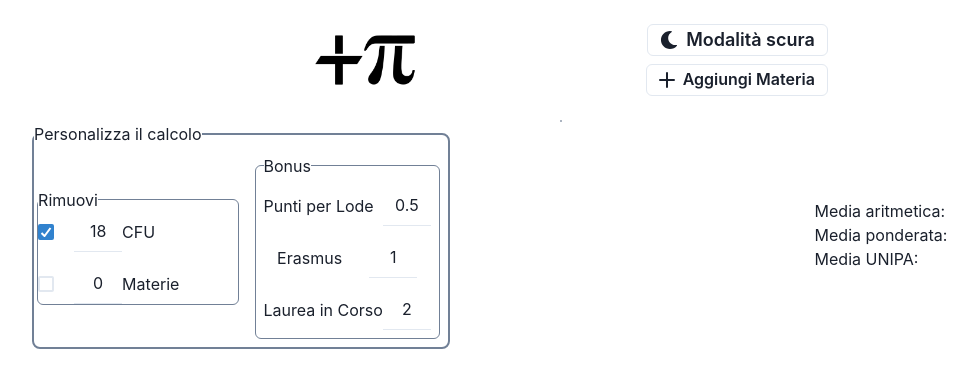
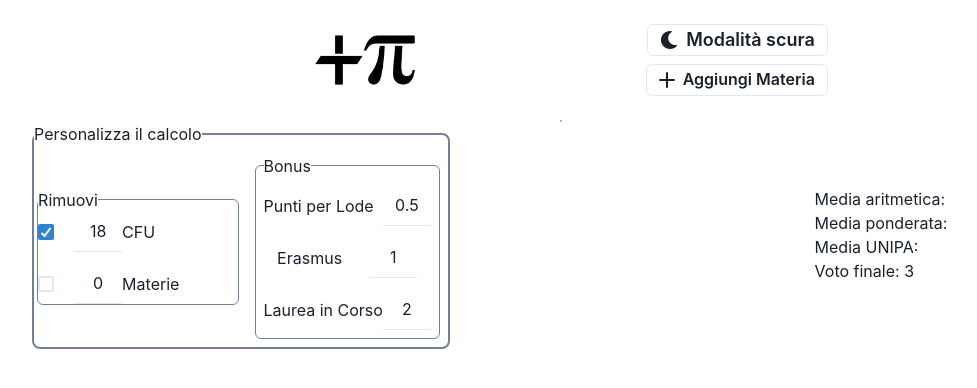
Before and after one commit to ExalFabu/TPTP, a React (Create React App) app: page / in a window 1280 px wide. Shown: the top 388 px of the page, without its empty margins (79-1056 px from the left). Built offline with nearby package versions, Linux system fonts and the light colour scheme.

Commit message:
Updated Average.js component to use new options.
Couple of things to figure out yet.

```diff
--- a/src/App.js
+++ b/src/App.js
@@ -110,7 +110,7 @@ function App() {
             <OptionTab options={options} setOptions={setOptions} />
           </Center>
           <Center gridArea="Average">
-            <Average allLectures={lectures} setLectures={setLectures} />
+            <Average allLectures={lectures} options={options} />
           </Center>
       </SimpleGrid>
     </ChakraProvider>
--- a/src/components/Average.js
+++ b/src/components/Average.js
@@ -1,7 +1,7 @@
 import { Grid, Text } from '@chakra-ui/layout';
 import React from 'react';
 
-const CFU_DA_LEVARE = 18;
+// const CFU_DA_LEVARE = 18;
 
 const calculateArithmeticAverage = allLectures => {
   let sum = 0,
@@ -19,7 +19,7 @@ const calculateArithmeticAverage = allLectures => {
     }
   });
   let avg = Math.round((sum / count) * 100) / 100;
-  return isNaN(avg) ? '' : avg
+  return isNaN(avg) ? '' : avg;
 };
 
 const calculateWeightedAverage = allLectures => {
@@ -41,7 +41,7 @@ const calculateWeightedAverage = allLectures => {
   return isNaN(avg) ? '' : avg;
 };
 
-const calculateUnipaAverage = allLectures => {
+const calculateUnipaAverage = (allLectures, options) => {
   // Calcolo la media ponderata, salvandomi somme pesate e pesi.
   let weights = 0;
   let sum = 0;
@@ -69,12 +69,19 @@ const calculateUnipaAverage = allLectures => {
   );
 
   non_caratt_lecture.sort((a, b) => a.grade - b.grade);
-  console.log(non_caratt_lecture)
+  console.log(non_caratt_lecture);
   let cfu_levati = 0,
     count = 0;
+  let upper_bound;
+  if (options.cfu_or_mat === 'cfu') {
+    upper_bound = () =>
+      cfu_levati < options.cfu_value && count < non_caratt_lecture.length;
+  } else {
+    upper_bound = () =>
+      count < non_caratt_lecture.length && count < options.mat_value;
+  }
 
-  if (non_caratt_lecture.length !== 0) {
-    while (cfu_levati < CFU_DA_LEVARE && count < non_caratt_lecture.length) {
+  while (upper_bound()) {
     // Rimuovo la materia con il voto più basso
     sum -= non_caratt_lecture[count].grade * non_caratt_lecture[count].cfu;
     weights -= non_caratt_lecture[count].cfu;
@@ -82,8 +89,12 @@ const calculateUnipaAverage = allLectures => {
     let new_weight = 0;
 
     // Se sforo i ${CFU_DA_LEVARE} la ricalcolo con il peso giusto
-      if (non_caratt_lecture[count].cfu + cfu_levati > CFU_DA_LEVARE) {
-        new_weight = non_caratt_lecture[count].cfu + cfu_levati - CFU_DA_LEVARE;
+    if (
+      options.cfu_or_mat === 'cfu' &&
+      non_caratt_lecture[count].cfu + cfu_levati > options.cfu_value
+    ) {
+      new_weight =
+        non_caratt_lecture[count].cfu + cfu_levati - options.cfu_value;
       sum += non_caratt_lecture[count].grade * new_weight;
       weights += new_weight;
     }
@@ -91,7 +102,7 @@ const calculateUnipaAverage = allLectures => {
     non_caratt_lecture[count].new_cfu = new_weight;
     count++;
   }
-  }
+
   console.log(`${avg}`);
   avg = Math.round((sum / weights) * 100) / 100;
   console.log(`avg ${avg}`);
@@ -99,12 +110,25 @@ const calculateUnipaAverage = allLectures => {
   return isNaN(avg) ? '' : avg;
 };
 
-export default function Average({ allLectures, setLectures }) {
+const votoFinale = (allLectures, options) => {
+  const avg = calculateUnipaAverage(allLectures, options);
+  const num_lodi = allLectures.reduce(
+    (prev, curr) => prev + (curr.lode && curr.grade === 30 ? 1 : 0), 0
+  );
+  console.log('num lodi ' + num_lodi);
+  const votoDiBase = Math.round(((avg * 11) / 3) * 100) / 100;
+  return (
+    votoDiBase + num_lodi * options.ptlode + parseFloat(options.erasmus) + parseFloat(options.incorso)
+  );
+};
+
+export default function Average({ allLectures, options }) {
   return (
     <Grid column={3}>
       <Text>Media aritmetica: {calculateArithmeticAverage(allLectures)}</Text>
       <Text>Media ponderata: {calculateWeightedAverage(allLectures)}</Text>
-      <Text>Media UNIPA: {calculateUnipaAverage(allLectures)}</Text>
+      <Text>Media UNIPA: {calculateUnipaAverage(allLectures, options)}</Text>
+      <Text>Voto finale: {votoFinale(allLectures, options)}</Text>
     </Grid>
   );
 }
```
Lines whose indentation alone changed are shown as unchanged.
